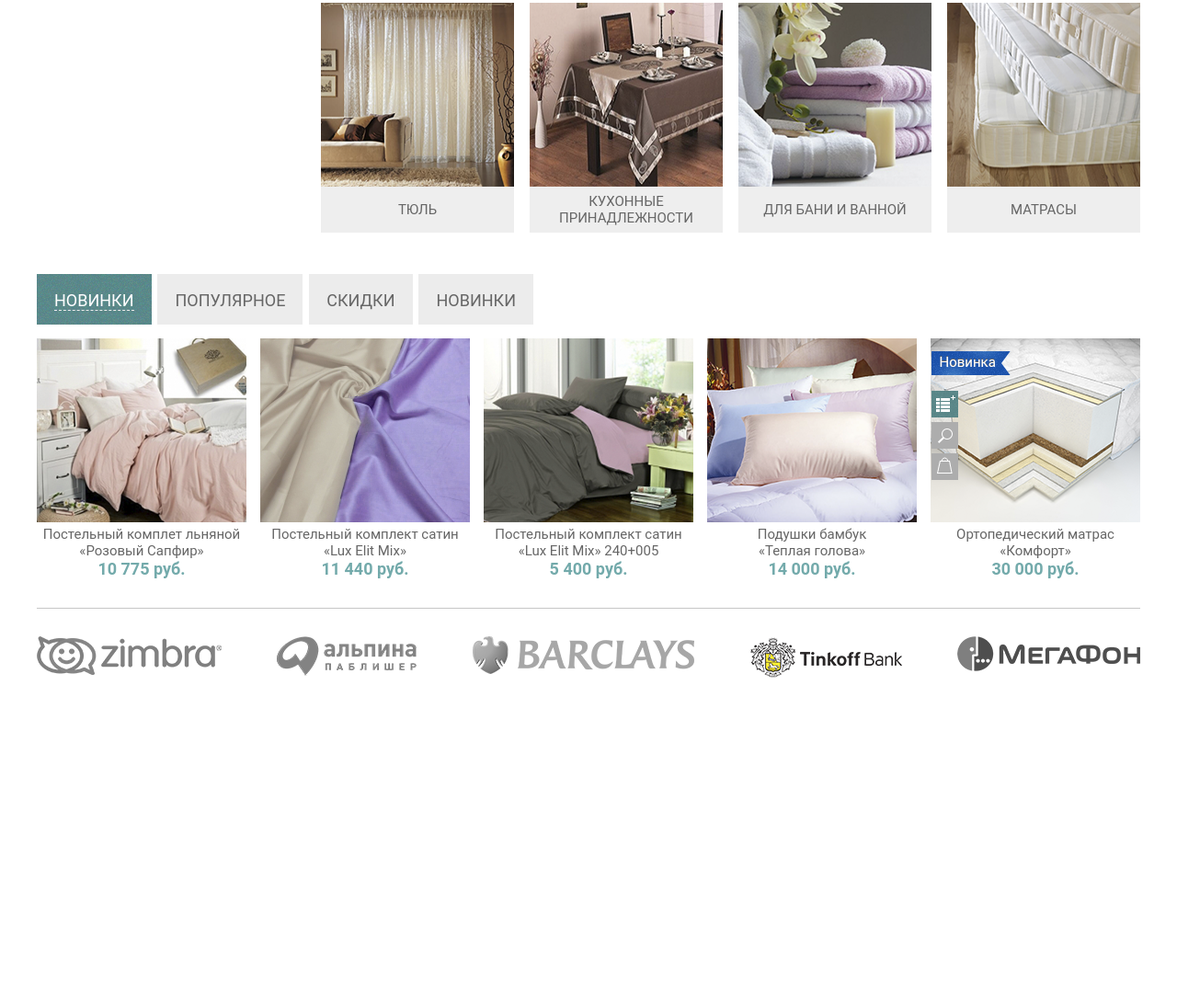
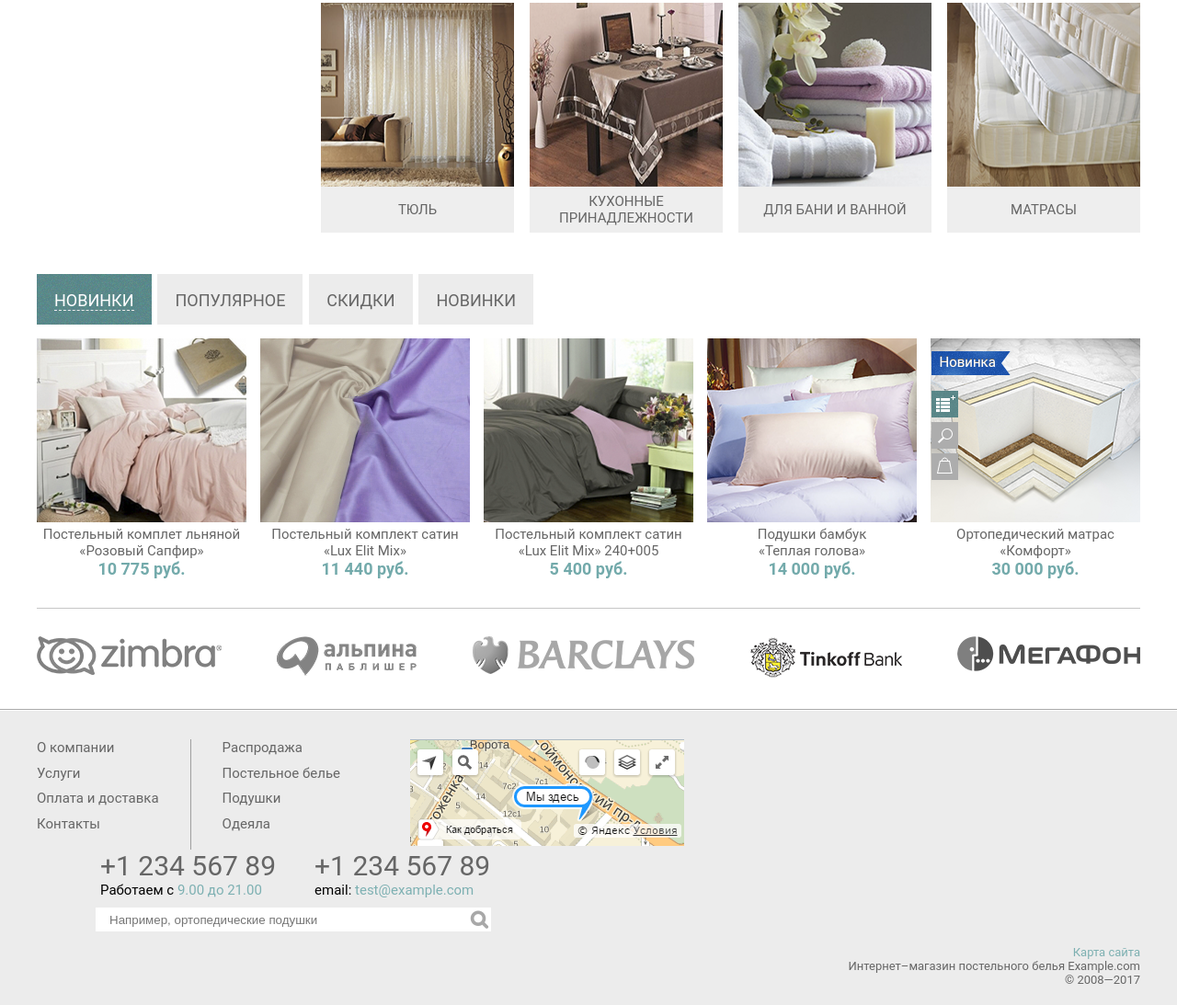
Before and after one commit to Kundalev/asker, a website: page index.html in a window 1280 px wide. Shown: the part 1259-2352 px from the top of the page at 92% size. Before the commit the page ends 2000 px from the top, so only its background shows below. Drawn offline with nearby package versions, Linux system fonts and the light colour scheme.

Commit message:
desktop версия готова

```diff
--- a/index.html
+++ b/index.html
@@ -62,7 +62,7 @@
                     </div>
                     <div class="floor__3__search">
                         <form>
-                            <input type="text" placeholder="Искать здесь...">
+                            <input type="text" placeholder="Например, ортопедические подушки">
                             <button type="submit"></button>
                         </form>
                     </div>
@@ -71,7 +71,7 @@
         </div>
     </header>
 
-    <section>
+    <section class="section__1">
         <div class="container">
             <aside>
                 <nav>
@@ -294,41 +294,41 @@
 
     </section>
 
-    <section>
+    <section class="section__2">
         <div class="container">
             <div class="section__2__menu">
                 <ul>
-                    <li><p>новинки</p></li>
-                    <li>популярное</li>
-                    <li>скидки</li>
-                    <li>новинки</li>
+                    <li><p><a href="#">новинки</a></p></li>
+                    <li><a href="#">популярное</a></li>
+                    <li><a href="#">скидки</a></li>
+                    <li><a href="#">новинки</a></li>
                 </ul>
             </div>
         </div>
         <div class="container">
             <div class="gods__img">
                 <div class="gods__img__inner">
-                     <img src="/img/gods__img/1.png" alt="">
+                    <a href="#"><img src="/img/gods__img/1.png" alt=""></a>
                          <p>Постельный комплет льняной <br>«Розовый Сапфир»</p>
                          <p>10 775 руб.</p>
                 </div>
                 <div class="gods__img__inner">
-                    <img src="/img/gods__img/2.png" alt="">
+                    <a href="#"><img src="/img/gods__img/2.png" alt=""></a>
                         <p>Постельный комплект сатин <br>«Lux Elit Mix»</p>
                         <p>11 440 руб.</p>
                 </div>
                 <div class="gods__img__inner">
-                    <img src="/img/gods__img/3.png" alt="">
+                    <a href="#"><img src="/img/gods__img/3.png" alt=""></a>
                         <p>Постельный комплект сатин <br>«Lux Elit Mix» 240+005</p>
                         <p>5 400 руб.</p>
                 </div>
                 <div class="gods__img__inner">
-                    <img src="/img/gods__img/4.png" alt="">
+                    <a href="#"><img src="/img/gods__img/4.png" alt=""></a>
                         <p>Подушки бамбук <br>«Теплая голова»</p>
                         <p>14 000 руб.</p>
                 </div>
                 <div class="gods__img__inner">
-                    <img src="/img/gods__img/5.png" alt="">
+                    <a href="#"><img src="/img/gods__img/5.png" alt=""></a>
                         <p>Ортопедический матрас <br>«Комфорт»</p>
                         <p>30 000 руб.</p>
                 </div>
@@ -336,16 +336,64 @@
         </div>
         <div class="container">
             <div class="partners">
-                <div class="partners__inner"><img src="/img/partners/1.png" alt="zimbra"></div>
-                <div class="partners__inner"><img src="/img/partners/2.png" alt="alpina"></div>
-                <div class="partners__inner"><img src="/img/partners/3.png" alt="barclays"></div>
-                <div class="partners__inner"><img src="/img/partners/4.png" alt="tinkoff"></div>
-                <div class="partners__inner"><img src="/img/partners/5.png" alt="megafon"></div>
+                <div class="partners__inner"><a href="#"><img src="/img/partners/1.png" alt="zimbra"></a></div>
+                <div class="partners__inner"><a href=""><img src="/img/partners/2.png" alt="alpina"></a></div>
+                <div class="partners__inner"><a href=""><img src="/img/partners/3.png" alt="barclays"></a></div>
+                <div class="partners__inner"><a href=""><img src="/img/partners/4.png" alt="tinkoff"></a></div>
+                <div class="partners__inner"><a href=""><img src="/img/partners/5.png" alt="megafon"></a></div>
             </div>
         </div>
     </section>
 
-    <footer></footer>
+    <footer>
+
+        <div class="container">
+            <div class="footer__inner">
+            <div class="footer__menu__1">
+                <ul>
+                    <li><a href="#">О компании</a></li>
+                    <li><a href="#">Услуги</a></li>
+                    <li><a href="#">Оплата и доставка</a></li>
+                    <li><a href="#">Контакты</a></li>
+                </ul>
+            </div>
+            <div class="footer__menu__2">
+                <ul>
+                    <li><a href="#">Распродажа</a></li>
+                    <li><a href="#">Постельное белье</a></li>
+                    <li><a href="#">Подушки</a></li>
+                    <li><a href="#">Одеяла</a></li>
+                </ul>
+            </div>
+            <div class="map">
+                <img src="/img/map.png" alt="">
+            </div>
+            <div class="numbers">
+                    <div class="number__1_1">
+                            +1 234 567 89
+                        <p>Работаем с <span>9.00 до 21.00</span></p>
+                    </div>
+                    <div class="number__2_1">
+                            +1 234 567 89
+                        <p>email: <span>test@example.com</span></p>
+                    </div>
+                    <div class="footer__search">
+                    <form>
+                        <input type="text" placeholder="Например, ортопедические подушки">
+                        <button type="submit"></button>
+                    </form>
+                </div>
+            </div>
+        </div>
+        </div>
+        <div class="container">
+            <div class="footer__about">
+                <p><a href="#">Карта сайта</a></p>
+                <p>Интернет–магазин постельного белья Example.com</p>
+                <p>© 2008—2017</p>
+            </div>
+        </div>
+    </footer>
 
 <script src="https://ajax.googleapis.com/ajax/libs/jquery/3.4.1/jquery.min.js"></script>
 <script src="slick/slick.min.js"></script>
--- a/src/css/content.css
+++ b/src/css/content.css
@@ -36,7 +36,7 @@ section{
 
 .accordion-header div{
 	margin-left: 20px;
-    padding-top: 1.67rem;
+    padding-top: 1.8rem;
     text-transform: uppercase;
 }
 
@@ -75,7 +75,6 @@ section{
 
 .accordion__ul__1 ul, .accordion__ul__2 ul, .accordion__ul__3 ul{
     border-top: 15px solid #eeeeee;
-    border-bottom: 15px solid #eeeeee;
 
 }
 
@@ -212,6 +211,9 @@ main{
 
 .section__2__menu ul li:nth-child(1){
     background-image: url(/img/floor__3__bg.png);
+}
+
+.section__2__menu ul li p a:nth-child(1){
     color: #ffffff;
 }
 
@@ -220,7 +222,6 @@ main{
 }
 
 .section__2__menu ul li{
-    color: #666666;
     font-family: Roboto, sans-serif;
     font-size: 18px;
     font-weight: 400;
@@ -231,6 +232,11 @@ main{
     padding-right: 19px;
     padding-bottom: 15px;
 }
+
+.section__2__menu ul li a{
+    color: #666666;
+}
+
 
 .gods__img{
     display: flex;
@@ -266,4 +272,9 @@ main{
     justify-content: space-between;
     width: 100%;
     margin-top: 30px;
+    margin-bottom: 30px;
 }
+
+.section__2{
+    border-bottom: 1px solid #aaaaaa;
+}
--- a/src/css/footer.css
+++ b/src/css/footer.css
@@ -0,0 +1,152 @@
+footer{
+    background-color: #ececec;
+    border-top: 1px solid #ffffff;
+}
+
+.footer__inner{
+    margin-top: 31px;
+    display: flex;
+    flex-wrap: wrap;
+}
+
+.footer__menu__1{
+    border-right: 1px solid #9f9f9f;
+    margin-right: 34px;
+    padding-right: 34px;
+}
+
+.footer__menu__1 ul{
+    height: 101px;
+    display: flex;
+    flex-direction: column;
+    justify-content: space-between;
+}
+
+.footer__menu__2 ul{
+    height: 101px;
+    display: flex;
+    flex-direction: column;
+    justify-content: space-between;
+}
+
+.footer__menu__1 ul li a{
+    color: #666666;
+    font-family: Roboto, sans-serif;
+    font-size: 15px;
+    font-weight: 400;
+}
+
+.footer__menu__2 ul li a{
+    color: #666666;
+    font-family: Roboto, sans-serif;
+    font-size: 15px;
+    font-weight: 400;
+}
+
+.map{
+    margin-left: 76px;
+}
+
+.numbers{
+    display: flex;
+    flex-wrap: wrap;
+    width: 497px;
+}
+
+.number__1_1{
+    color: #666666;
+    font-family: Roboto, sans-serif;
+    font-size: 30px;
+    font-weight: 400;
+    margin-left: 69px;
+
+}
+
+.number__1_1 p{
+    color: #000000;
+    font-family: Roboto, sans-serif;
+    font-size: 15px;
+    font-weight: 400;
+}
+
+.number__1_1 p span{
+    color: #7db0b2;
+    font-family: Roboto, sans-serif;
+    font-size: 15px;
+    font-weight: 400;
+}
+
+.number__2_1{
+    color: #666666;
+    font-family: Roboto, sans-serif;
+    font-size: 30px;
+    font-weight: 400;
+    margin-left: 42px;
+}
+
+.number__2_1 p{
+    color: #000000;
+    font-family: Roboto, sans-serif;
+    font-size: 15px;
+    font-weight: 400;
+}
+
+.number__2_1 p span{
+    color: #7db0b2;
+    font-family: Roboto, sans-serif;
+    font-size: 15px;
+    font-weight: 400;
+}
+/*-------------------------------------------------------*/
+
+.footer__search form {
+    position: relative;
+    width: 430px;
+    margin-top: 10px;
+    margin-left: 64px;
+}
+.footer__search input, button {
+    border: none;
+    outline: none;
+}
+.footer__search input {
+    width: 430px;
+    height: 26px;
+    background: white;
+    padding-left: 15px;
+}
+.footer__search button {
+    height: 26px;
+    width: 26px;
+    position: absolute;
+    top: 0px;
+    right: 0px;
+    background: #ffffff;
+    cursor: pointer;
+}
+.footer__search button:before {
+    content: "\f002";
+    font-family: FontAwesome;
+    color: #a8a8a8;
+    font-size: 20px;
+    font-weight: bold;
+}
+
+.footer__about{
+    width: 100%;
+    margin-top: 15px;
+    margin-bottom: 20px;
+}
+
+.footer__about p{
+    display: flex;
+    justify-content: flex-end;
+    color: #666666;
+    font-family: Roboto, sans-serif;
+    font-size: 13px;
+    font-weight: 400;
+}
+
+.footer__about p a{
+    color: #7db0b1;
+}
```
Also changed, not shown: src/css/media.css (+11 -0 lines), build/css/main.css, img/map.png (added), src/css/style.css (line endings or trailing spaces).
